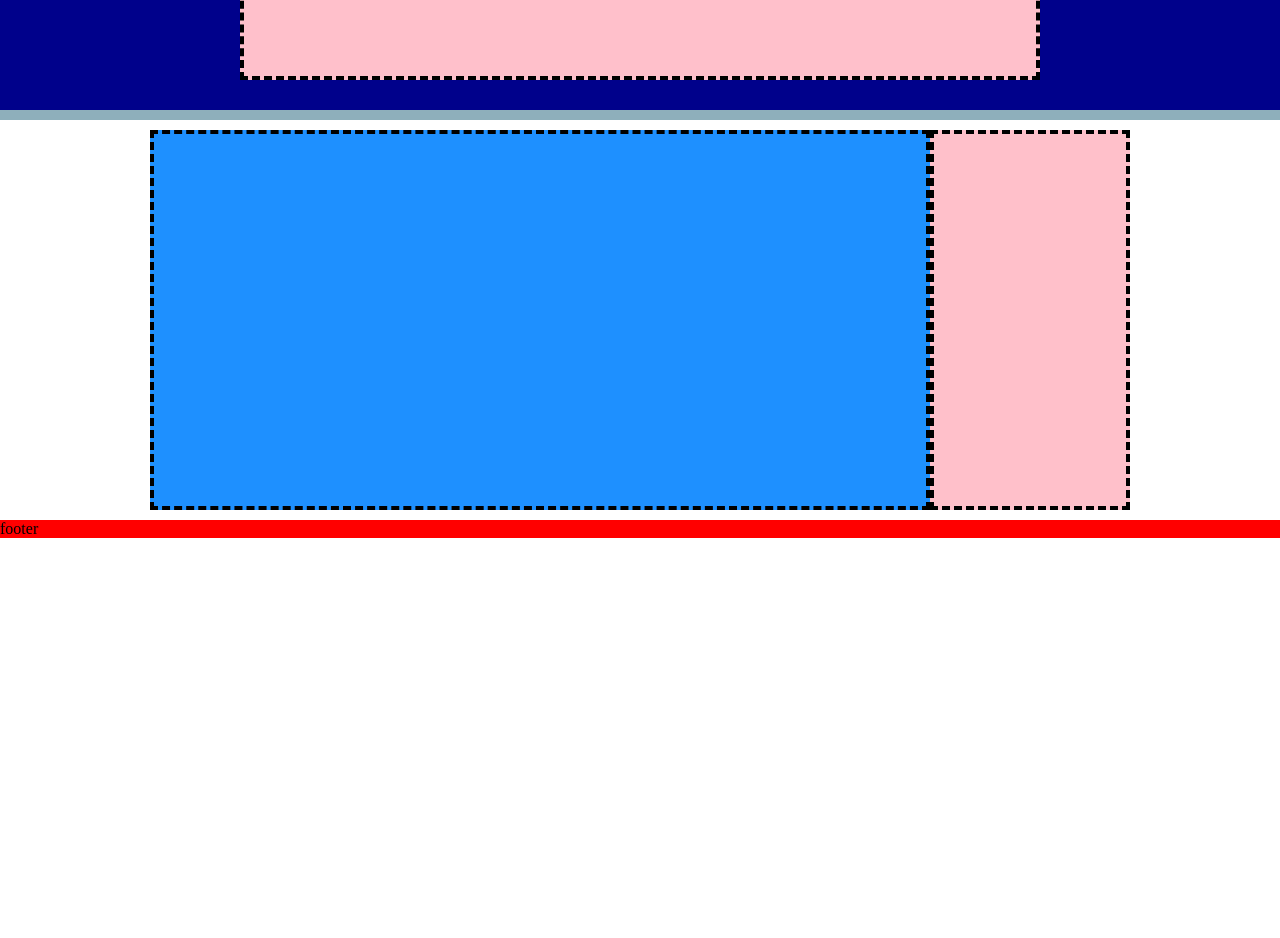
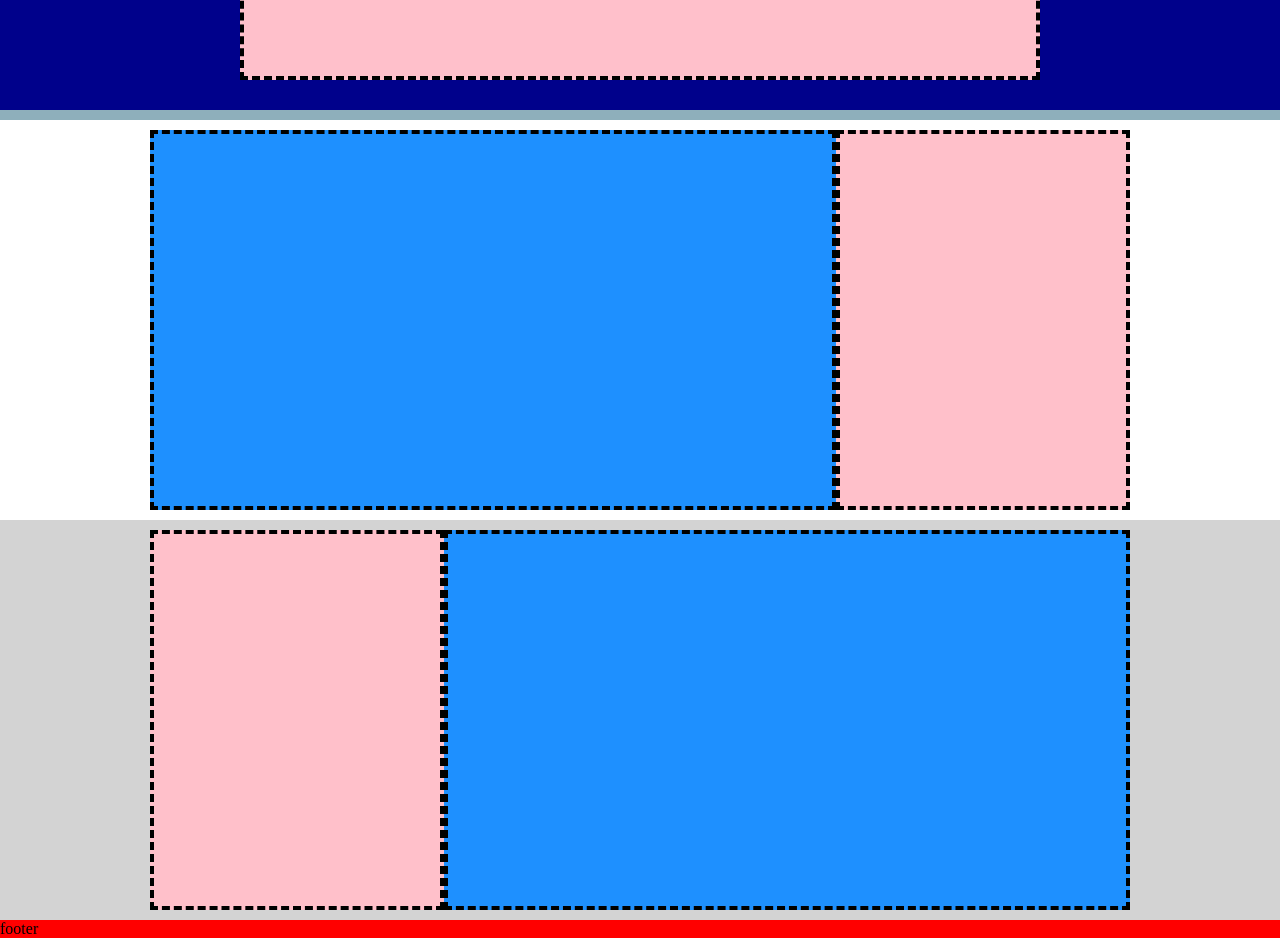
Before and after one commit to lucioacri/htmlcss-struttura-discord, a plain HTML site: page index.html in a window 1280 px wide. Shown: the part 400-1338 px from the top of the page. Before the commit the page ends 938 px from the top, so only its background shows below. Drawn offline with Linux system fonts and the light colour scheme.

Commit message:
add grey container

```diff
--- a/css/style.css
+++ b/css/style.css
@@ -16,9 +16,11 @@
   margin-left: auto;
   margin-right: auto;
   justify-content: space-between;
-  display: flex;
   min-height: 400px;
   min-width: 980px;
+  display: flex;
+  padding-top: 10px;
+  padding-bottom: 10px;
 }
 
 /* # header */
@@ -73,23 +75,42 @@ header {
 
 /* main */
 main {
-  flex-grow: 1;
   background-color: white;
-  padding-top: 10px;
-  padding-bottom: 10px;
   display: flex;
+  flex-direction: row;
+  flex-wrap: wrap;
+}
+
+.main-div {
+  flex-direction: column;
+  display: flex;
+}
+
+.grey {
+  background-color: lightgrey;
 }
 
 .blu {
   background-color: #1e90ff;
-  flex: 2 0 780px;
+  flex-basis: 70%;
   border: 4px dashed black;
 }
 
 .rosa {
   background-color: #ffc0ca;
-  flex: 1 0 200px;
+  flex-basis: 30%;
   border: 4px dashed black;
+}
+
+.main-grey {
+  background-color: lightgrey;
+  flex-wrap: wrap;
+  flex-direction: row-reverse;
+  display: flex;
+}
+
+.main-grey > .container > .rosa {
+  order: -1;
 }
 
 /* footer */
--- a/index.html
+++ b/index.html
@@ -24,11 +24,17 @@
           <div class="pic"></div>
         </div>
       </header>
-      <div class="container">
-        <main>
+      <div class="main-div">
+        <main class="container">
           <section class="blu"></section>
           <section class="rosa"></section>
         </main>
+      </div>
+      <div class="main-grey">
+        <div class="container">
+          <section class="blu"></section>
+          <section class="rosa"></section>
+        </div>
       </div>
       <footer>footer</footer>
     </div>
```
